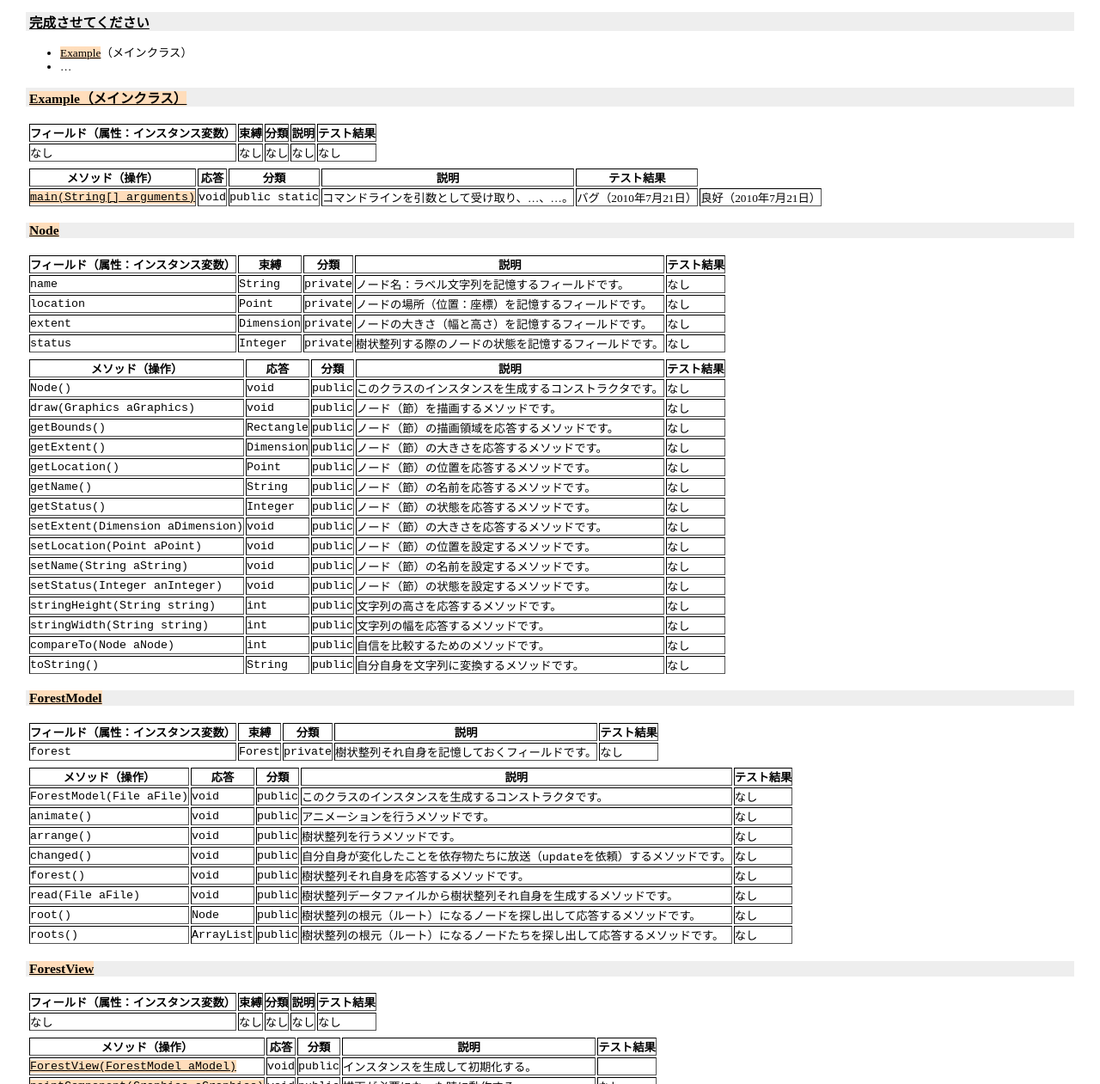
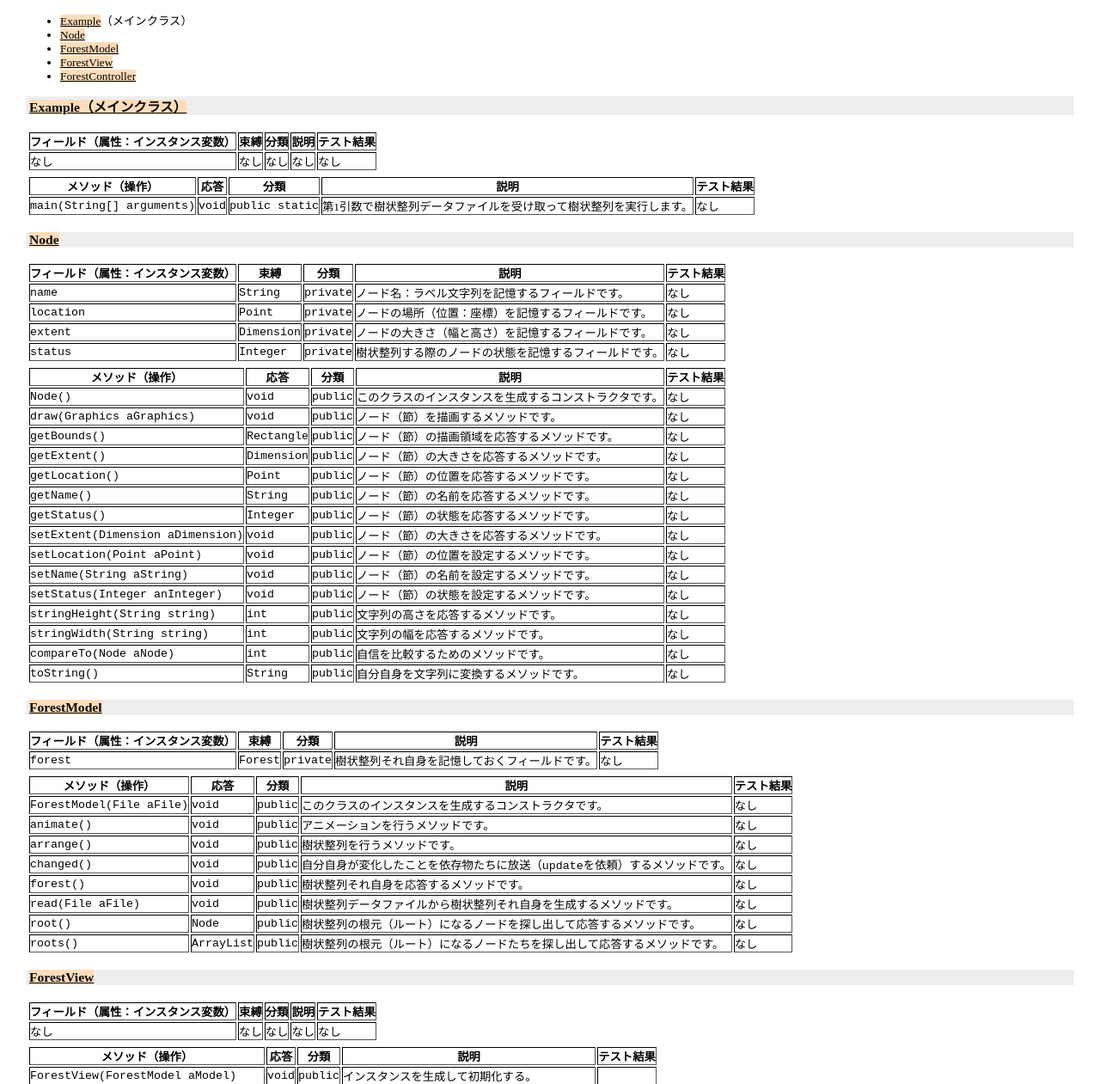
Before and after one commit to s06181110/Forest, a plain HTML site: page Forest_Document/TestSpecification/index.html in a window 1280 px wide. Shown: the part 119-1380 px from the top of the page at 86% size. Drawn offline with Linux system fonts and the light colour scheme.

Commit message:
update document

```diff
--- a/Forest_Document/TestSpecification/index.html
+++ b/Forest_Document/TestSpecification/index.html
@@ -248,15 +248,15 @@ th {
 </div>
 <hr>
 <h2>ソフトウェア工学II「樹状整列」テスト仕様書</h2>
-<div class="belt">
-<h3><a name="KanseiSaseteKudasai">完成させてください</a></h3>
-</div>
 <ul>
-  <li><a href="#Example">Example</a>（メインクラス）
-  <li>…
+  <li><a href="#Example">Example</a>（メインクラス）</li>
+  <li><a href="#Node">Node</a></li>
+  <li><a href="#ForestModel">ForestModel</a></li>
+  <li><a href="#ForestView">ForestView</a></li>
+  <li><a href="#ForestController">ForestController</a></li>
 </ul>
 <div class="belt">
-<h3><a name="Example" href="../Program/index.html#Example">Example（メインクラス）</a></h3>
+<h3><a name="Example" href="https://github.com/s06181110/Forest/blob/master/Forest_Program/forest/Example.java">Example（メインクラス）</a></h3>
 </div>
 <table summary="table">
   <tbody>
@@ -298,12 +298,11 @@ th {
             <th class="left-padding" abbr="5">テスト結果</th>
           </tr>
           <tr>
-            <td class="left-padding"><code><a href="../Program/index.html#Example-main">main(String[] arguments)</a></code></td>
+            <td class="left-padding"><code>main(String[] arguments)</code></td>
             <td class="left-padding"><code>void</code></td>
             <td class="left-padding"><code>public static</code></td>
-            <td class="left-padding">コマンドラインを引数として受け取り、…、…。</td>
-            <td class="left-padding">バグ（2010年7月21日）</td>
-            <td class="left-padding">良好（2010年7月21日）</td>
+            <td class="left-padding">第1引数で樹状整列データファイルを受け取って樹状整列を実行します。</td>
+            <td class="left-padding">なし</td>
           </tr>
         </tbody>
       </table>
@@ -312,7 +311,7 @@ th {
   </tbody>
 </table>
 <div class="belt">
-<h3><a name="Node" href="../Program/index.html#Node">Node</a></h3>
+<h3><a name="Node" href="https://github.com/s06181110/Forest/blob/master/Forest_Program/forest/Node.java">Node</a></h3>
 </div>
 <table summary="table">
   <tbody>
@@ -486,7 +485,7 @@ th {
   </tbody>
 </table>
 <div class="belt">
-<h3><a name="Example" href="../Program/index.html#ForestModel">ForestModel</a></h3>
+<h3><a name="Example" href="https://github.com/s06181110/Forest/blob/master/Forest_Program/forest/ForestModel.java">ForestModel</a></h3>
 </div>
 <table summary="table">
   <tbody>
@@ -590,7 +589,7 @@ th {
   </tbody>
 </table>
 <div class="belt">
-<h3><a name="Example" href="../Program/index.html#View">ForestView</a></h3>
+<h3><a name="Example" href="https://github.com/s06181110/Forest/blob/master/Forest_Program/forest/ForestView.java">ForestView</a></h3>
 </div>
 <table summary="table">
   <tbody>
@@ -632,21 +631,21 @@ th {
             <th class="left-padding" abbr="5">テスト結果</th>
           </tr>
           <tr>
-            <td class="left-padding"><code><a href="../Program/index.html#Example-main">ForestView(ForestModel aModel)</a></code></td>
+            <td class="left-padding"><code>ForestView(ForestModel aModel)</code></td>
             <td class="left-padding"><code>void</code></td>
             <td class="left-padding"><code>public</code></td>
             <td class="left-padding">インスタンスを生成して初期化する。</td>
             <td class="left-padding"></td>
           </tr>
           <tr>
-            <td class="left-padding"><code><a href="../Program/index.html#Example-main">paintComponent(Graphics aGraphics)</a></code></td>
+            <td class="left-padding"><code>paintComponent(Graphics aGraphics)</code></td>
             <td class="left-padding"><code>void</code></td>
             <td class="left-padding"><code>public</code></td>
             <td class="left-padding">描画が必要になった時に動作する。</td>
             <td class="left-padding">なし</td>
           </tr>
           <tr>
-            <td class="left-padding"><code><a href="../Program/index.html#Example-main">whichOfNodes(Point aPoint)</a></code></td>
+            <td class="left-padding"><code>whichOfNodes(Point aPoint)</code></td>
             <td class="left-padding"><code>Node</code></td>
             <td class="left-padding"><code>public</code></td>
             <td class="left-padding">指定された座標にノードが存在するかを調べる。</td>
@@ -659,7 +658,7 @@ th {
   </tbody>
 </table>
 <div class="belt">
-<h3><a name="Controller" href="../Program/index.html#Controller">ForestController</a></h3>
+<h3><a name="Controller" href="https://github.com/s06181110/Forest/blob/master/Forest_Program/forest/ForestController.java">ForestController</a></h3>
 </div>
 <table summary="table">
   <tbody>
@@ -701,14 +700,14 @@ th {
             <th class="left-padding" abbr="5">テスト結果</th>
           </tr>
           <tr>
-            <td class="left-padding"><code><a href="../Program/index.html#Example-main">ForestController()</a></code></td>
+            <td class="left-padding"><code>ForestController()</code></td>
             <td class="left-padding"><code>void</code></td>
             <td class="left-padding"><code>public</code></td>
             <td class="left-padding">このクラスのインスタンスを生成するコンストラクタです。</td>
             <td class="left-padding">なし</td>
           </tr>
           <tr>
-            <td class="left-padding"><code><a href="../Program/index.html#Example-main">mouseClicked(MonseEvent aMouseEvent)</a></code></td>
+            <td class="left-padding"><code>mouseClicked(MonseEvent aMouseEvent)</code></td>
             <td class="left-padding"><code>void</code></td>
             <td class="left-padding"><code>public</code></td>
             <td class="left-padding">マウスのボタンをクリックした時に動作するメソッドです。</td>
```
Also changed, not shown: 2 other files.
